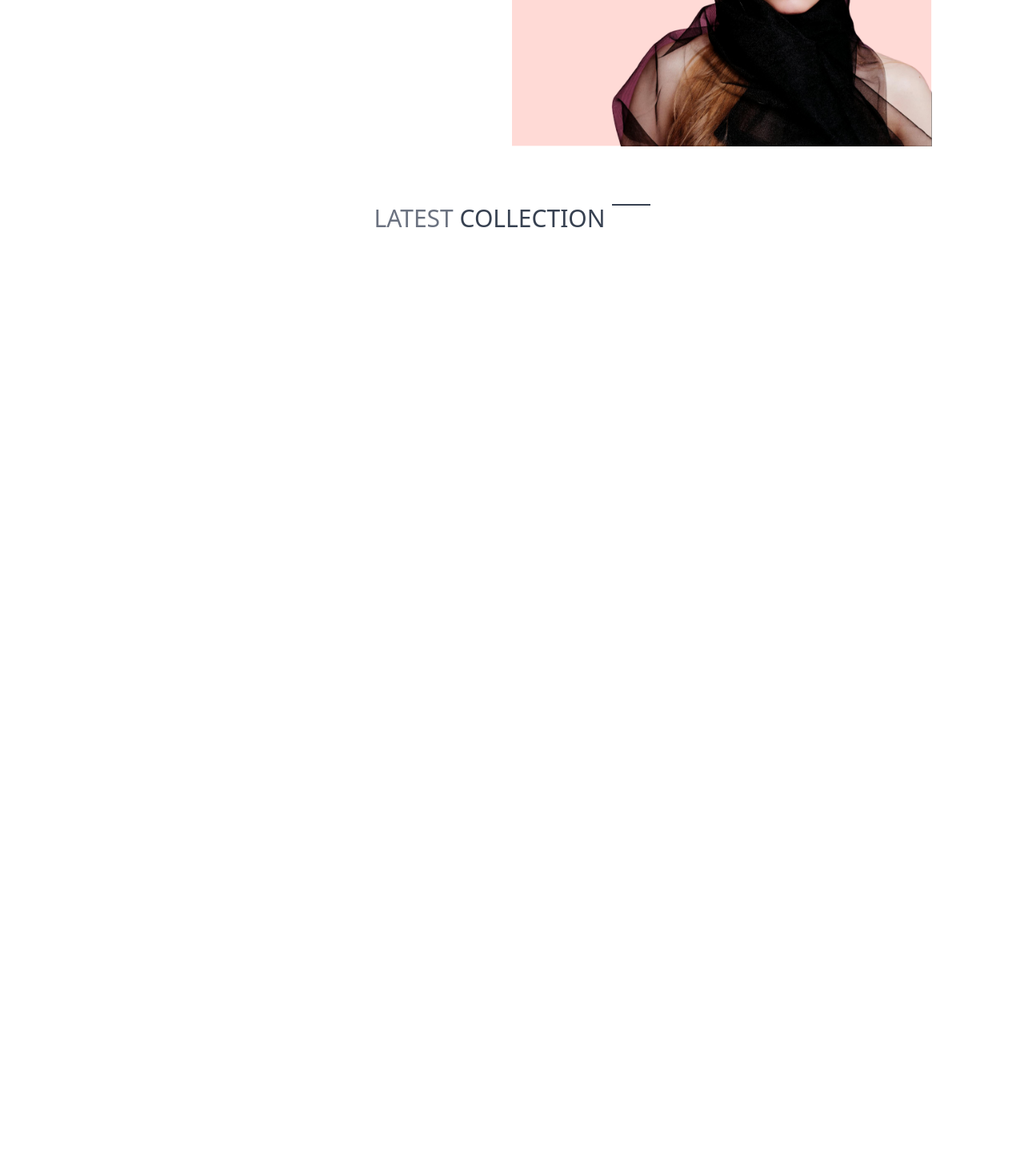
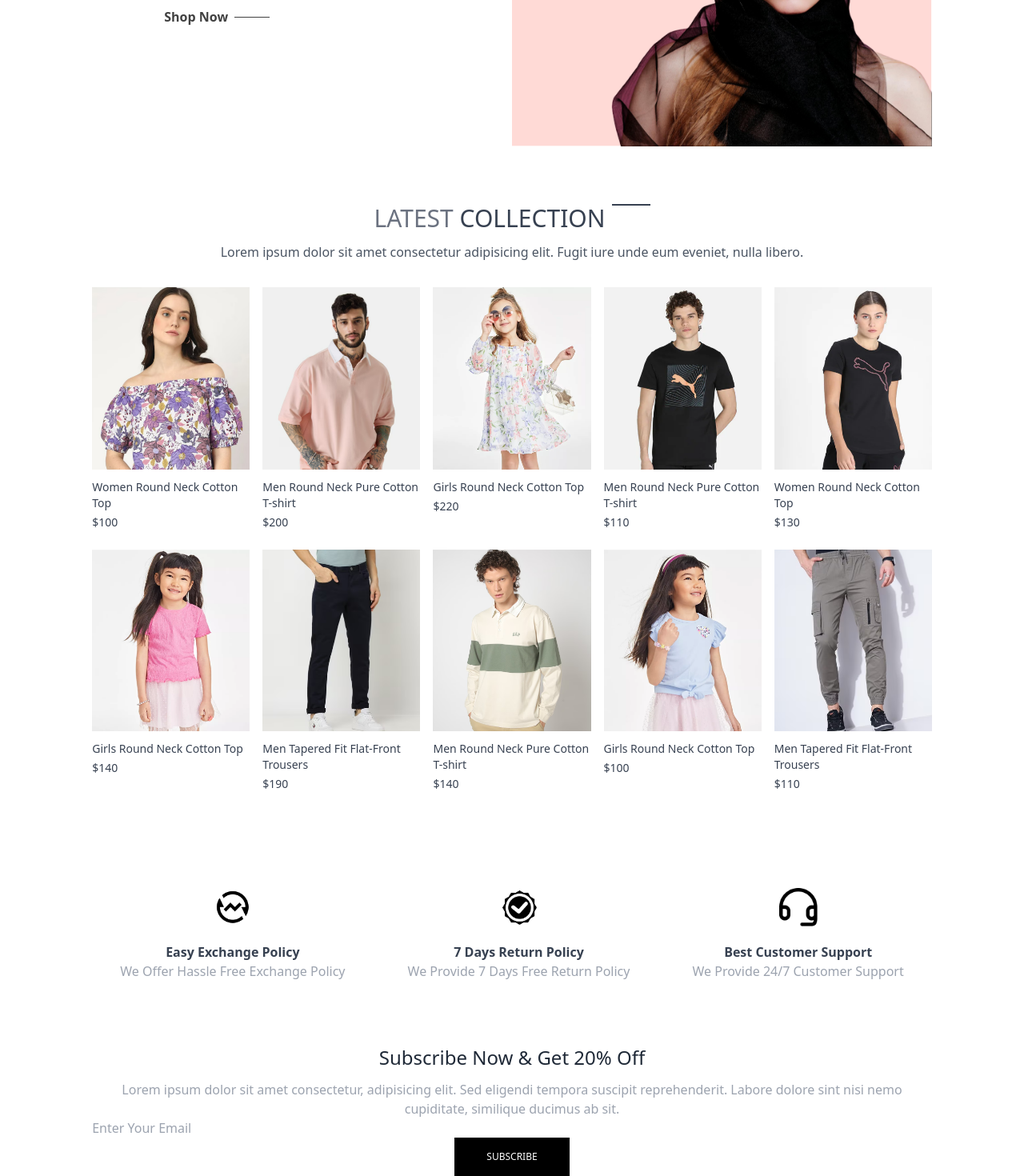
Before and after one commit to KAJA-MOIDEEN/Multi-Vendor-E-Commerce, a React (Vite) app in the folder Frontend/: page / in a window 1280 px wide. Shown: the part 318-1788 px from the top of the page at 80% size. Before the commit the page ends 800 px from the top, so only its background shows below. Built offline with nearby package versions, Linux system fonts and the light colour scheme.

Commit message:
modified in hero component,product items, news letters,our policies and latest collection created

```diff
--- a/Frontend/src/components/Hero.jsx
+++ b/Frontend/src/components/Hero.jsx
@@ -3,7 +3,7 @@ import React from 'react'
 
 const Hero = () => {
   return (
-    <div className='flex flex-col sm:flex-row border-gray-400'>
+    <div className='flex flex-col items-center sm:flex-row border-gray-400'>
         {/* hero left section */}
         <div className='w-full sm:w-1/2 flex item-center justify-center py-10 sm:py-0'>
             <div className='text-[#414141]'>
--- a/Frontend/src/components/LatestCollection.jsx
+++ b/Frontend/src/components/LatestCollection.jsx
@@ -1,16 +1,33 @@
 import { ShopContext } from '@/context/ShopContext'
-import React, { useContext } from 'react'
+import React, { useContext, useEffect, useState } from 'react'
 import Title from './Title'
+import ProductItem from './Productitem'
 
 const LatestCollection = () => {
 
     const {products} = useContext(ShopContext)
+    const [latestProducts,setLatestProducts]= useState([]);
+
+    useEffect(()=>{
+      setLatestProducts(products.slice(0,10));
+    },[])
 
   return (
     <div className='my-10'>
         <div className='text-center py-8 text-3xl'>
             <Title text1={"LATEST"} text2={"COLLECTION"}/>
+            <p className='w-3/4 m-auto text-xs sm:text-base text-gray-600'>
+            Lorem ipsum dolor sit amet consectetur adipisicing elit. Fugit iure unde eum eveniet, nulla libero.
+            </p>
         </div>
+      {/* rendering products */}
+      <div className='grid grid-cols-2 sm:grid-cols-3 md:grid-cols-4 lg:grid-cols-5 gap-4 gap-y-6'>
+        {
+          latestProducts.map((item,index)=>(
+            <ProductItem key={index} id={item._id} image={item.image} name={item.name} price={item.price}/>
+          ))
+        }
+      </div>
     </div>
   )
 }
--- a/Frontend/src/components/Navbar.jsx
+++ b/Frontend/src/components/Navbar.jsx
@@ -10,8 +10,9 @@ const Navbar = () => {
     <div className='flex items-center justify-between'>
       {/* logo */}
       <div className="flex items-center justify-between py-5 font-medium">
-        <img src={assets.logo} className="w-36" alt="Logo" />
+        <Link to='/'><img src={assets.logo} className="w-36" alt="Logo" /></Link>
       </div>
+
       <ul className="hidden sm:flex gap-5 text-sm text-gray-700">
         <NavLink to="/" className="flex flex-col items-center gap-1 hover:text-black">
           <p>Home</p>
--- /dev/null
+++ b/Frontend/src/components/NewsLetterBox.jsx
@@ -0,0 +1,18 @@
+import React from 'react'
+
+const NewsLetterBox =() => {
+  return (
+    <div className='text-center'>
+        <p className='text-2xl font-medium text-gray-800'>Subscribe Now & Get 20% Off</p>
+        <p className='text-gray-400 mt-3'>
+            Lorem ipsum dolor sit amet consectetur, adipisicing elit. Sed eligendi tempora suscipit reprehenderit. Labore dolore sint nisi nemo cupiditate, similique ducimus ab sit.
+        </p>
+        <form>
+            <input className='w-full sm:flex-1 outline-none' type="email" placeholder='Enter Your Email' required />
+            <button type='Submit' className='bg-black text-white text-xs px-10 py-4'>SUBSCRIBE</button>
+        </form>
+    </div>
+  )
+}
+
+export default NewsLetterBox
--- /dev/null
+++ b/Frontend/src/components/OurPolicy.jsx
@@ -0,0 +1,26 @@
+import React from 'react'
+import { assets } from '../assets/frontend_assets/assets.js'
+
+const OurPolicy=()=> {
+  return (
+    <div className='flex flex-col sm:flex-row justify-around gap-12 sm:gap-2 text-center py-20 text-xs sm:text-sm md:text-base text-gray-700'>
+        <div>
+            <img src={assets.exchange_icon} className='w-12 m-auto mb-5' alt="" />
+            <p className='font-semibold'>Easy Exchange Policy</p>
+            <p className='text-gray-400'>We Offer Hassle Free Exchange Policy</p>
+        </div>
+        <div>
+            <img src={assets.quality_icon} className='w-12 m-auto mb-5' alt="" />
+            <p className='font-semibold'>7 Days Return Policy</p>
+            <p className='text-gray-400'>We Provide 7 Days Free Return Policy</p>
+        </div>
+        <div>
+            <img src={assets.support_img} className='w-12 m-auto mb-5' alt="" />
+            <p className='font-semibold'>Best Customer Support</p>
+            <p className='text-gray-400'>We Provide 24/7 Customer Support</p>
+        </div>
+    </div>
+  )
+}
+
+export default OurPolicy
--- /dev/null
+++ b/Frontend/src/components/Productitem.jsx
@@ -0,0 +1,19 @@
+import { ShopContext } from '../context/ShopContext'
+import React, { useContext } from 'react'
+import { Link } from 'react-router-dom'
+
+const ProductItem = ({id,image,name,price})=> {
+    const {currency} = useContext(ShopContext)
+
+  return (
+    <Link className='text-gray-700 cursor-pointer' to={`/product/${id}`}>
+        <div className='overflow-hidden'>
+            <img className='hover:scale-110 transition ease-in-out' src={image[0]} alt="" />
+        </div>
+        <p className='pt-3 pb-1 text-sm'>{name}</p>
+        <p className='text-sm font-medium'>{currency}{price}</p>
+    </Link>
+  )
+}
+
+export default ProductItem
--- a/Frontend/src/pages/Home.jsx
+++ b/Frontend/src/pages/Home.jsx
@@ -1,5 +1,7 @@
 import Hero from '@/components/Hero'
 import LatestCollection from '@/components/LatestCollection'
+import NewsLetterBox from '@/components/NewsLetterBox'
+import OurPolicy from '@/components/OurPolicy'
 import React from 'react'
 
 const Home = () => {
@@ -7,6 +9,8 @@ const Home = () => {
     <div>
         <Hero/>
         <LatestCollection/>
+        <OurPolicy/>
+        <NewsLetterBox/>
     </div>
   )
 }
```
